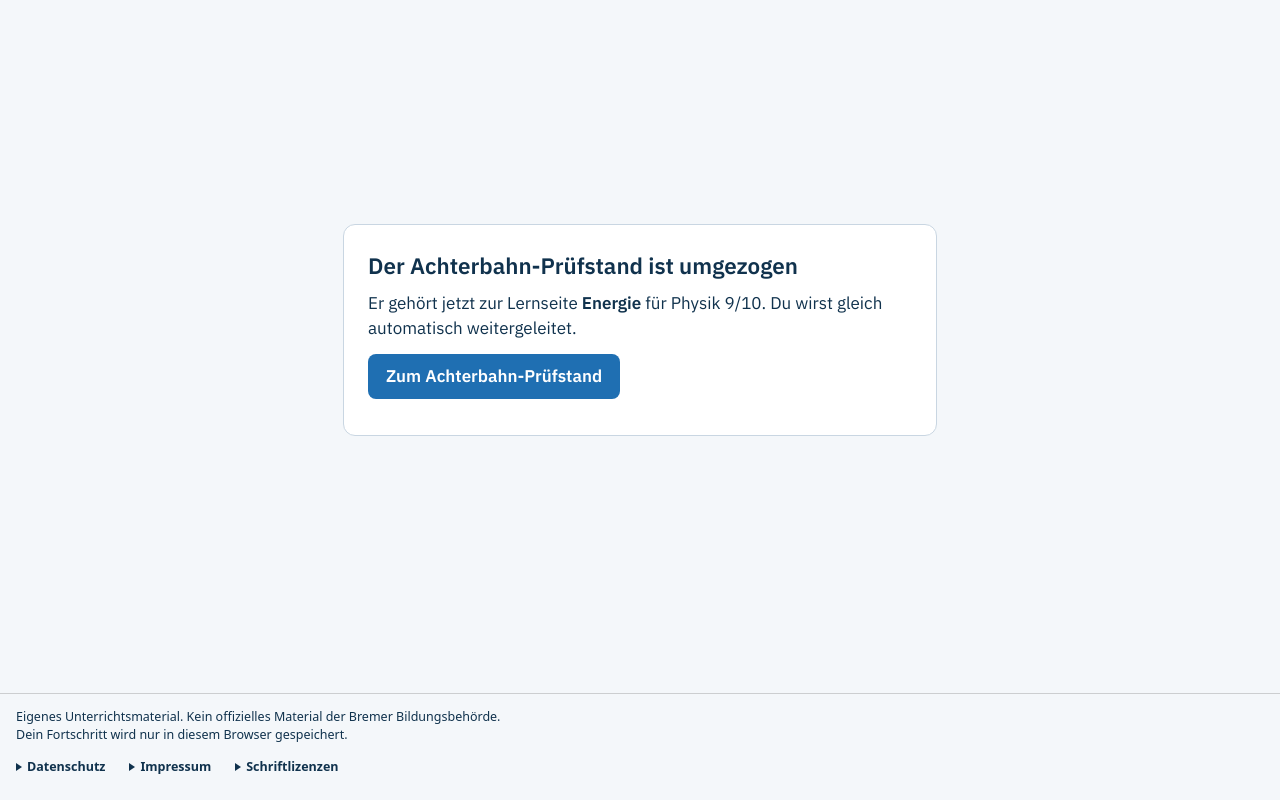
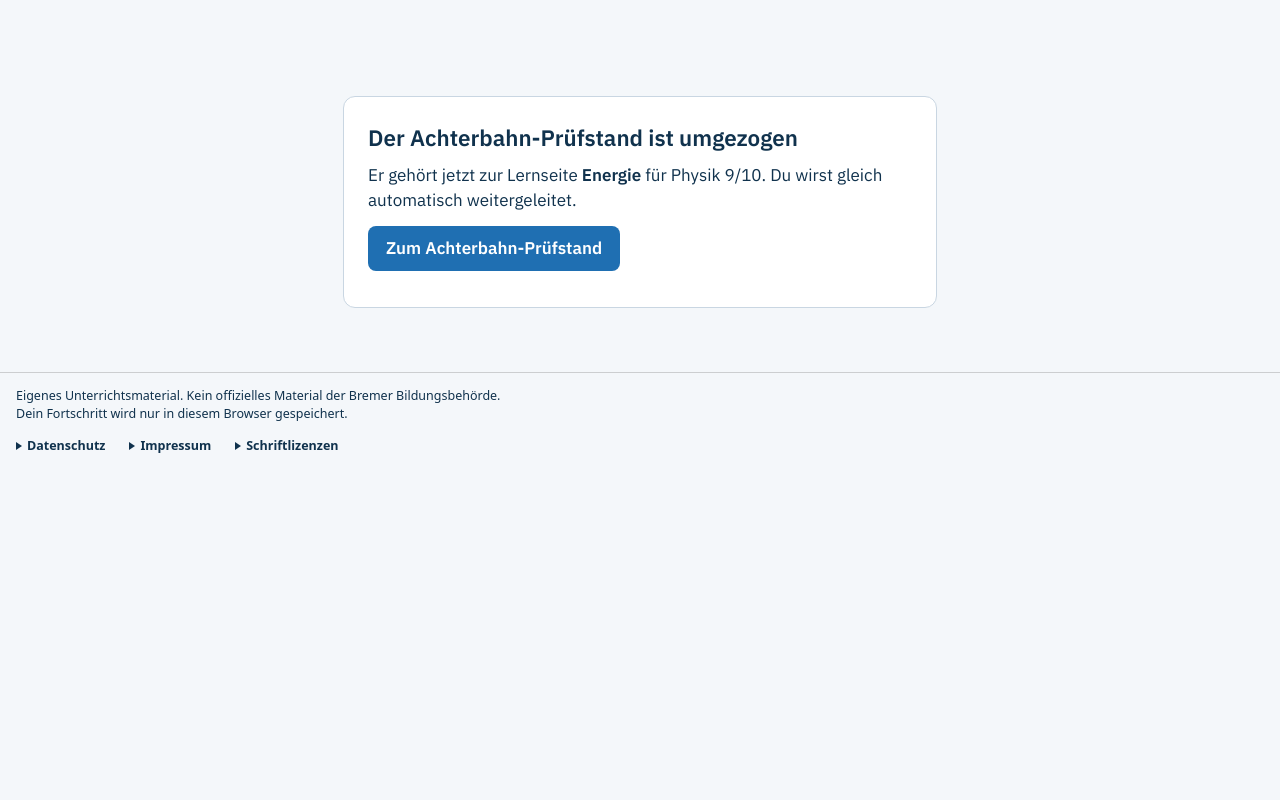
Before and after one commit to mr-co-osh/phy-rollercoaster-test, a plain HTML site: page index.html in a window 1280 px wide. Drawn offline with Linux system fonts and the light colour scheme.

Commit message:
Seitenfuß springt nicht mehr: Inhalt oben statt senkrecht zentriert
Co-Authored-By: Claude Opus 5.5 <noreply@anthropic.com>
Claude-Session: https://claude.ai/code/session_01UqSbTyHmaGZ6grsai4i64h

```diff
--- a/index.html
+++ b/index.html
@@ -11,8 +11,8 @@
 <style>
 :root{--bg:#F4F7FA;--fg:#10324D;--card:#fff;--line:#C9D6E2;--accent:#1F6FB2}
 @media (prefers-color-scheme:dark){:root{--bg:#0E1A24;--fg:#E2EEF8;--card:#14283A;--line:#2A4258;--accent:#6FB0E8;color-scheme:dark}}
-body{margin:0;background:var(--bg);color:var(--fg);font:17px/1.5 "IBM Plex Sans",system-ui,sans-serif;min-height:100vh;display:flex;flex-direction:column}
-main{flex:1;display:flex;align-items:center;justify-content:center;padding:32px max(16px,env(safe-area-inset-right,0px)) 32px max(16px,env(safe-area-inset-left,0px))}
+body{margin:0;background:var(--bg);color:var(--fg);font:17px/1.5 "IBM Plex Sans",system-ui,sans-serif;}
+main{display:flex;justify-content:center;padding:clamp(32px,12vh,120px) max(16px,env(safe-area-inset-right,0px)) 32px max(16px,env(safe-area-inset-left,0px))}
 .box{background:var(--card);border:1px solid var(--line);border-radius:12px;padding:24px;max-width:34rem}
 h1{margin:0 0 8px;font-size:1.4rem}
 p{margin:0 0 12px}
```
